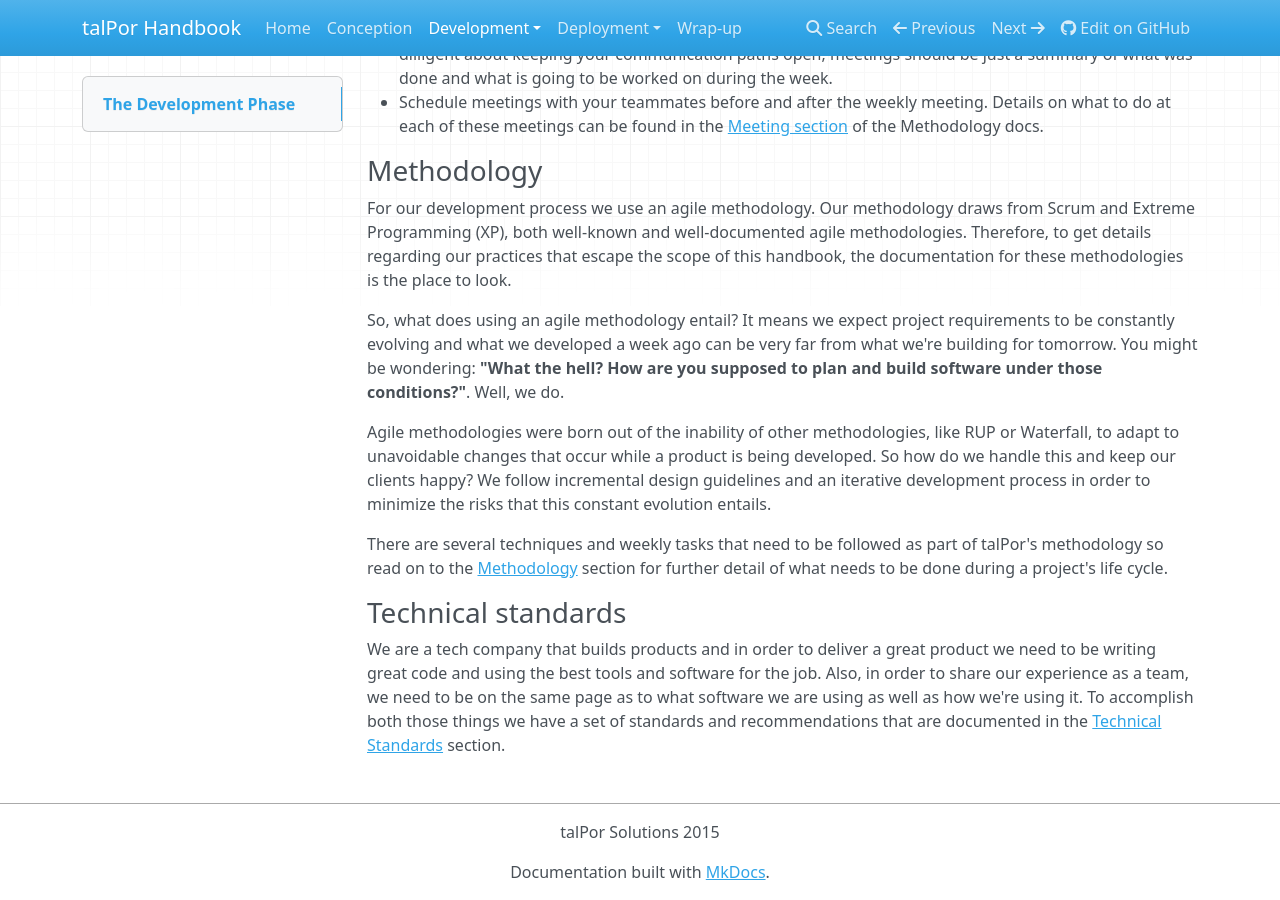
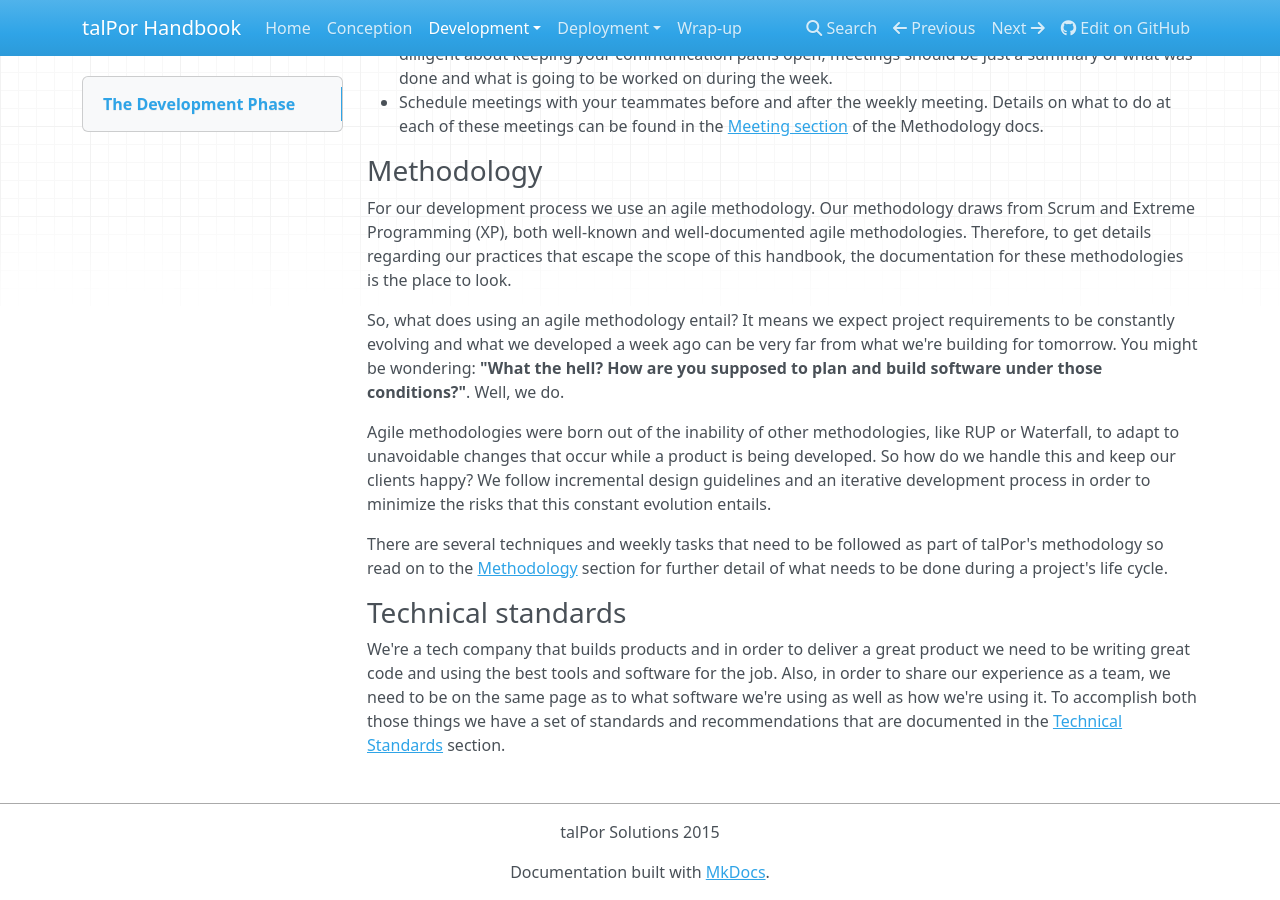
Before and after one commit to talpor/talpor-dev-handbook, an MkDocs documentation site: the page built from docs/development/index.md, in a window 1280 px wide and 900 px high, scrolled down 690 px. Built offline with MkDocs 1.6.1, drawn with Linux system fonts in a browser that asks for light colours; nearby versions of some CDN libraries; old or Windows-style settings are respelled for this version of MkDocs.

Commit message:
Small fixes

```diff
--- a/docs/development/index.md
+++ b/docs/development/index.md
@@ -69,9 +69,9 @@ section for further detail of what needs to be done during a project's life cycl
 
 ### Technical standards
 
-We are a tech company that builds products and in order to deliver a great product
+We're a tech company that builds products and in order to deliver a great product
 we need to be writing great code and using the best tools and software for the
 job. Also, in order to share our experience as a team, we need to be on the same
-page as to what software we are using as well as how we're using it. To accomplish
+page as to what software we're using as well as how we're using it. To accomplish
 both those things we have a set of standards and recommendations that are documented
 in the [Technical Standards](tech/) section.
```
Also changed, not shown: docs/conception/index.md (+1 -1 lines), docs/index.md (line endings or trailing spaces).
